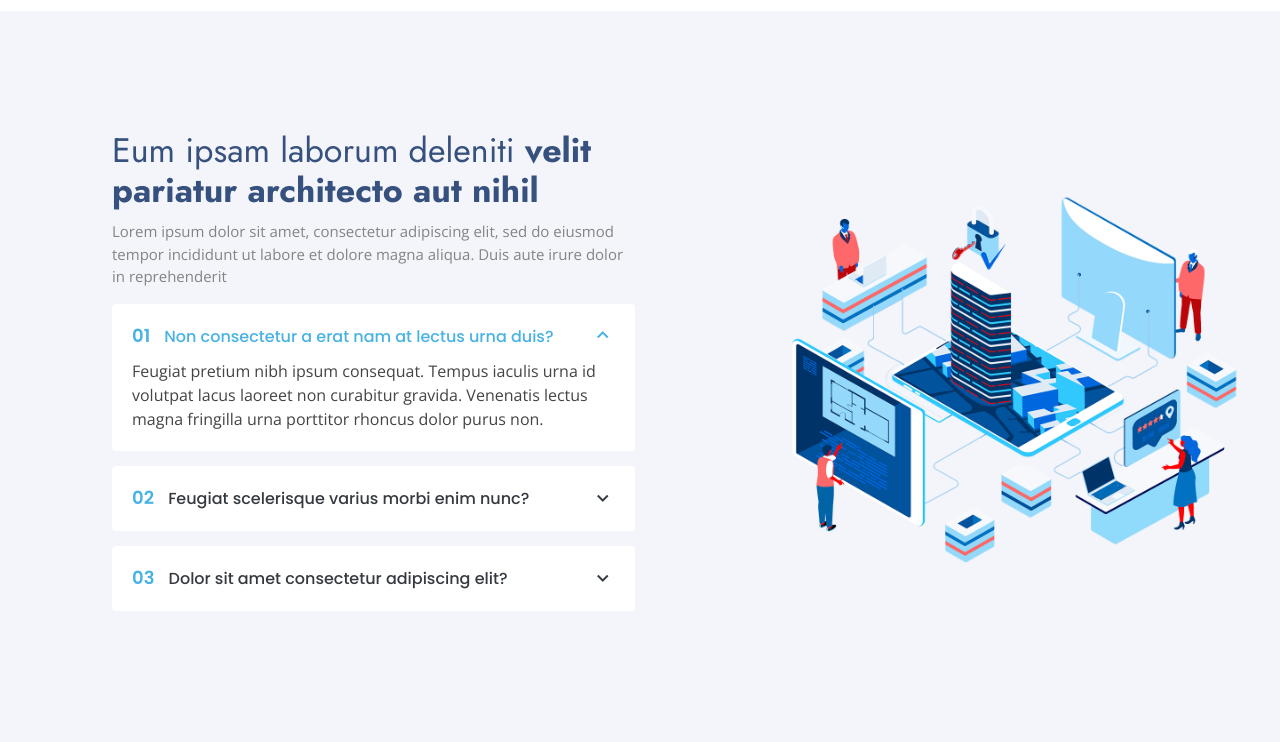
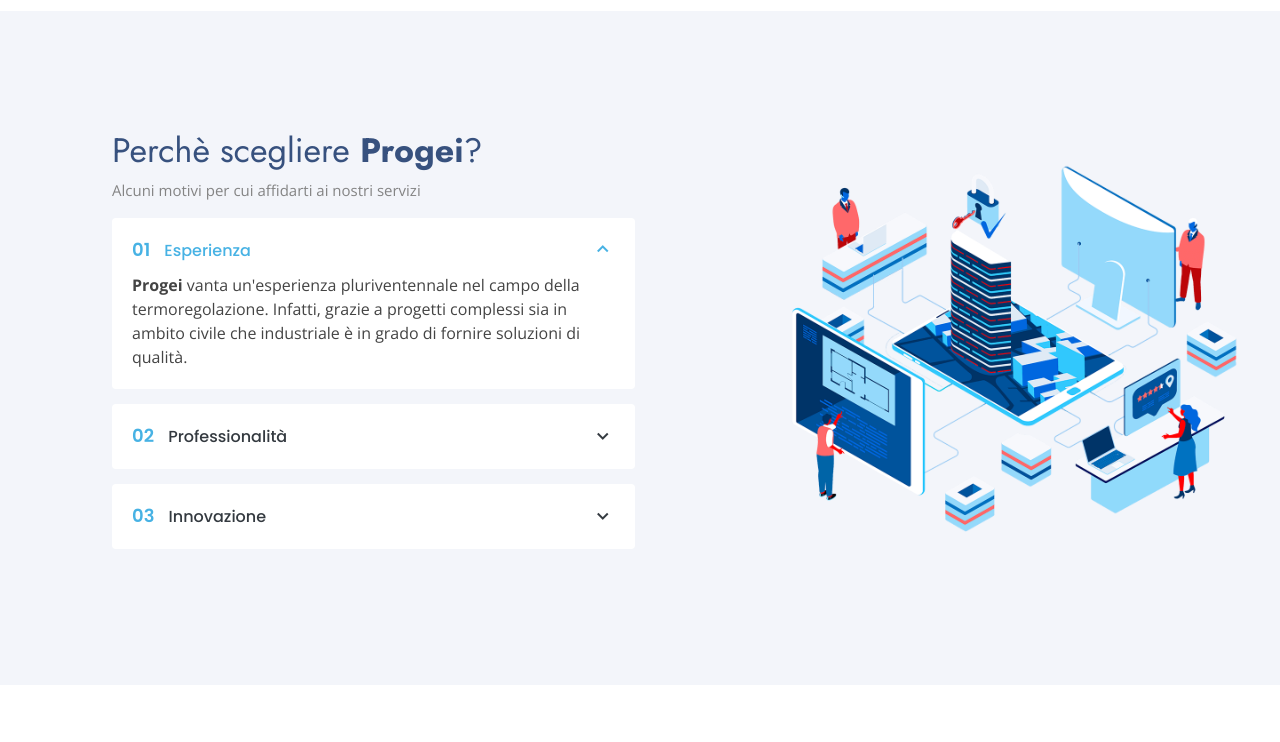
Before and after one commit to ValerioPinsone/progeiWebsite, a plain HTML site: page index.html in a window 1280 px wide. Shown: the part 1360-2102 px from the top of the page. Drawn offline with nearby package versions, Linux system fonts and the light colour scheme.

Commit message:
modifiche

```diff
--- a/index.html
+++ b/index.html
@@ -187,37 +187,37 @@
           <div class="col-lg-7 d-flex flex-column justify-content-center align-items-stretch  order-2 order-lg-1">
 
             <div class="content">
-              <h3>Eum ipsam laborum deleniti <strong>velit pariatur architecto aut nihil</strong></h3>
+              <h3>Perchè scegliere <strong>Progei</strong>?</h3>
               <p>
-                Lorem ipsum dolor sit amet, consectetur adipiscing elit, sed do eiusmod tempor incididunt ut labore et dolore magna aliqua. Duis aute irure dolor in reprehenderit
+                Alcuni motivi per cui affidarti ai nostri servizi
               </p>
             </div>
 
             <div class="accordion-list">
               <ul>
                 <li>
-                  <a data-bs-toggle="collapse" class="collapse" data-bs-target="#accordion-list-1"><span>01</span> Non consectetur a erat nam at lectus urna duis? <i class="bx bx-chevron-down icon-show"></i><i class="bx bx-chevron-up icon-close"></i></a>
+                  <a data-bs-toggle="collapse" class="collapse" data-bs-target="#accordion-list-1"><span>01</span> Esperienza <i class="bx bx-chevron-down icon-show"></i><i class="bx bx-chevron-up icon-close"></i></a>
                   <div id="accordion-list-1" class="collapse show" data-bs-parent=".accordion-list">
                     <p>
-                      Feugiat pretium nibh ipsum consequat. Tempus iaculis urna id volutpat lacus laoreet non curabitur gravida. Venenatis lectus magna fringilla urna porttitor rhoncus dolor purus non.
+                      <strong>Progei</strong> vanta un'esperienza pluriventennale nel campo della termoregolazione. Infatti, grazie a progetti complessi sia in ambito civile che industriale è in grado di fornire soluzioni di qualità.
                     </p>
                   </div>
                 </li>
 
                 <li>
-                  <a data-bs-toggle="collapse" data-bs-target="#accordion-list-2" class="collapsed"><span>02</span> Feugiat scelerisque varius morbi enim nunc? <i class="bx bx-chevron-down icon-show"></i><i class="bx bx-chevron-up icon-close"></i></a>
+                  <a data-bs-toggle="collapse" data-bs-target="#accordion-list-2" class="collapsed"><span>02</span> Professionalità <i class="bx bx-chevron-down icon-show"></i><i class="bx bx-chevron-up icon-close"></i></a>
                   <div id="accordion-list-2" class="collapse" data-bs-parent=".accordion-list">
                     <p>
-                      Dolor sit amet consectetur adipiscing elit pellentesque habitant morbi. Id interdum velit laoreet id donec ultrices. Fringilla phasellus faucibus scelerisque eleifend donec pretium. Est pellentesque elit ullamcorper dignissim. Mauris ultrices eros in cursus turpis massa tincidunt dui.
+                      Grazie agli svariati contesti operativi nei quali <strong>Progei</strong> ha avuto modo di intervenire, ha acquisito la capacità di soddisfare le esigenze dei suoi clienti.
                     </p>
                   </div>
                 </li>
 
                 <li>
-                  <a data-bs-toggle="collapse" data-bs-target="#accordion-list-3" class="collapsed"><span>03</span> Dolor sit amet consectetur adipiscing elit? <i class="bx bx-chevron-down icon-show"></i><i class="bx bx-chevron-up icon-close"></i></a>
+                  <a data-bs-toggle="collapse" data-bs-target="#accordion-list-3" class="collapsed"><span>03</span> Innovazione <i class="bx bx-chevron-down icon-show"></i><i class="bx bx-chevron-up icon-close"></i></a>
                   <div id="accordion-list-3" class="collapse" data-bs-parent=".accordion-list">
                     <p>
-                      Eleifend mi in nulla posuere sollicitudin aliquam ultrices sagittis orci. Faucibus pulvinar elementum integer enim. Sem nulla pharetra diam sit amet nisl suscipit. Rutrum tellus pellentesque eu tincidunt. Lectus urna duis convallis convallis tellus. Urna molestie at elementum eu facilisis sed odio morbi quis
+                      <strong>Progei</strong> è da sempre attenta a temi tecnici legati all'innovazione, per questo si affida a partner commerciali di altissima qualità come <strong>Climaveneta</strong> e <strong>SAIA-Honeywell</strong>.
                     </p>
                   </div>
                 </li>
@@ -773,7 +773,7 @@
             <p>
               Via Tuscolana Vecchia 66 <br>
               Frascati (RM)<br>
-               <br><br>
+               Italia<br><br>
               <strong>Tel:</strong> 06 0000000<br>
               <strong>Email:</strong> info@progei.com<br>
             </p>
@@ -801,8 +801,8 @@
           </div>
 
           <div class="col-lg-3 col-md-6 footer-links">
-            <h4>Our Social Networks</h4>
-            <p>Cras fermentum odio eu feugiat lide par naso tierra videa magna derita valies</p>
+            <h4>Contatti Social</h4>
+            <p>Work in progress...</p>
             <div class="social-links mt-3">
               <a href="#" class="twitter"><i class="bx bxl-twitter"></i></a>
               <a href="#" class="facebook"><i class="bx bxl-facebook"></i></a>
```
